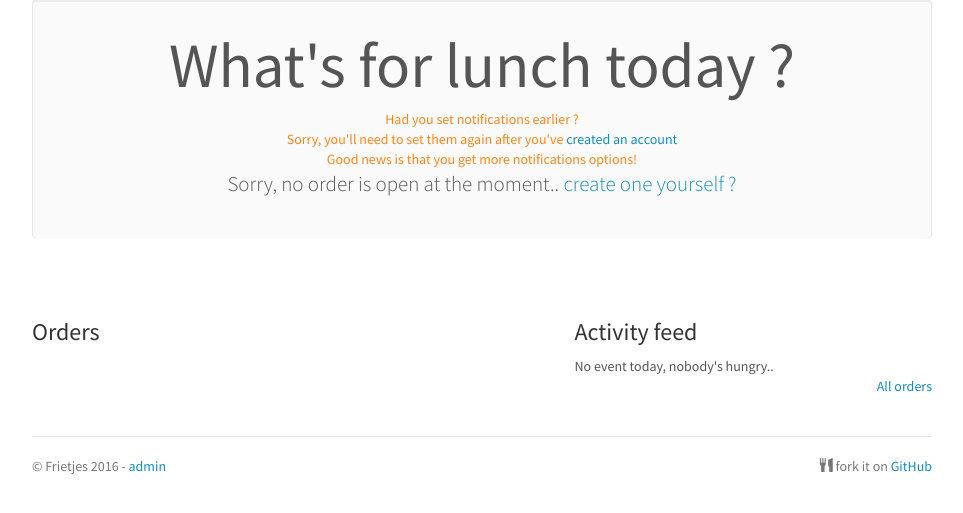
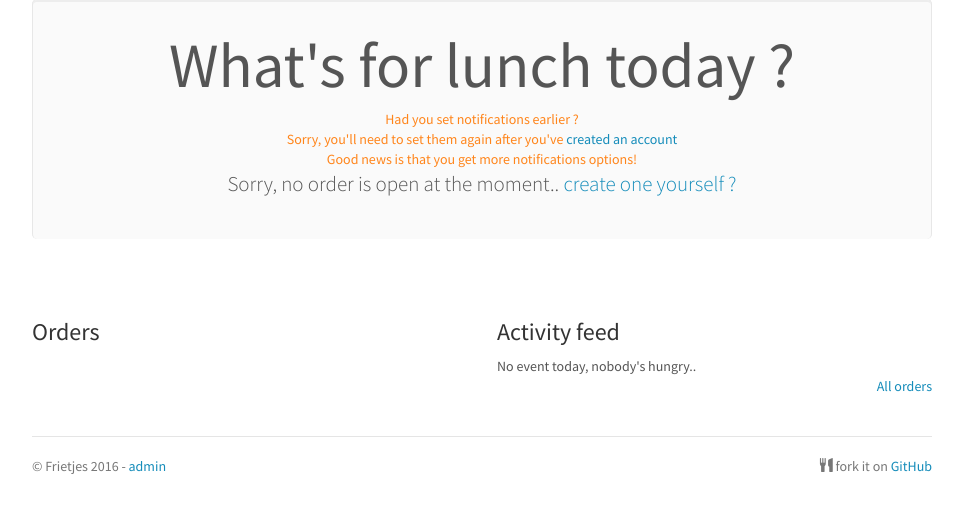
Before and after one commit to math2k/frietjes, a Django app: template app/templates/home.html in a window 1280 px wide. Shown: the part 82-595 px from the top of the page, without its empty margins (158-1121 px from the left). Run offline with Django 3.2, Linux system fonts and the light colour scheme; the template is opened without the code that fills it, so the values that code supplies are empty; some libraries are stand-ins or nearby versions.

Commit message:
Changed column width

```diff
--- a/app/templates/home.html
+++ b/app/templates/home.html
@@ -33,7 +33,7 @@
 {% block content %}
     <div class="clearfix"></div>
     <div class="row">
-        <div class="col-lg-7">
+        <div class="col-lg-6">
             <h3>Orders</h3>
             {% for order in all_orders %}
                 <div style="{% if not order.open %}opacity: 0.5{% endif %}">
@@ -108,7 +108,7 @@
             {% endfor %}
 
             </div>
-        <div class="col-xs-5">
+        <div class="col-xs-6">
             <h3>Activity feed</h3>
             {% if feed_entries %}
                 <ul class="list-group">
```
